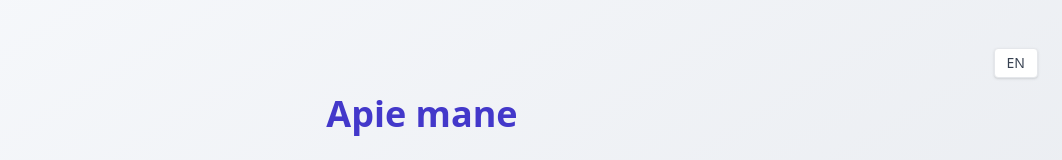
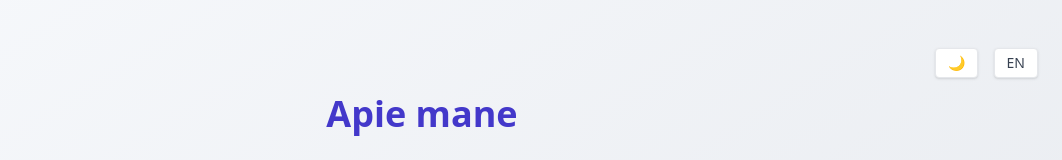
Before and after one commit to TrasherBart/portfff, a React (Vite) app: page / in a window 1280 px wide. Shown: the top 160 px of the page, without its empty margins (218-1280 px from the left). Built offline with nearby package versions, Linux system fonts and the light colour scheme.

Commit message:
Update Portfolio.jsx

```diff
--- a/src/Portfolio.jsx
+++ b/src/Portfolio.jsx
@@ -3,23 +3,31 @@ import { useState } from "react";
 
 export default function Portfolio() {
   const [lang, setLang] = useState("lt");
+  const [darkMode, setDarkMode] = useState(false);
 
   return (
-    <div className="min-h-screen bg-gradient-to-br from-[#f7f9fc] to-[#e4e7ec] text-gray-900 px-6 py-12 font-sans">
-      <div className="flex justify-end mb-4">
+    <div className={darkMode ? "dark" : ""}>
+      <div className="min-h-screen bg-gradient-to-br from-[#f7f9fc] to-[#e4e7ec] text-gray-900 dark:from-gray-900 dark:to-gray-800 dark:text-white px-6 py-12 font-sans transition-colors">
+        <div className="flex justify-end mb-4 gap-4">
+          <button
+            onClick={() => setDarkMode(!darkMode)}
+            className="text-sm px-3 py-1 border rounded shadow bg-white text-gray-700 dark:bg-gray-800 dark:text-white"
+          >
+            {darkMode ? "☀️" : "🌙"}
+          </button>
           <button
             onClick={() => setLang(lang === 'lt' ? 'en' : 'lt')}
-          className="text-sm px-3 py-1 border rounded shadow bg-white text-gray-700"
+            className="text-sm px-3 py-1 border rounded shadow bg-white text-gray-700 dark:bg-gray-800 dark:text-white"
           >
             {lang === 'lt' ? 'EN' : 'LT'}
           </button>
         </div>
 
-      <h1 className="text-4xl font-bold text-center mb-10 text-indigo-700">
+        <h1 className="text-4xl font-bold text-center mb-10 text-indigo-700 dark:text-indigo-300">
           {lang === 'lt' ? 'Apie mane' : 'About Me'}
         </h1>
 
-      <p className="max-w-3xl mx-auto text-lg text-center bg-white p-6 rounded-2xl shadow-xl border border-gray-200 leading-relaxed whitespace-pre-line">
+        <p className="max-w-3xl mx-auto text-lg text-center bg-white dark:bg-gray-900 p-6 rounded-2xl shadow-xl border border-gray-200 dark:border-gray-700 leading-relaxed whitespace-pre-line">
           {lang === 'lt'
             ? `Savarankiškai išmokęs grafinio dizaino ir svetainių kūrimo pagrindus, šiuo metu dirbu su moderniausiomis technologijomis, kad padėčiau klientams perteikti jų vertę aiškiai ir estetiškai.
 
@@ -29,5 +37,6 @@ Mano stiprybė – kūrybos ir technologijų sintezė.`
 My strength lies in the fusion of creativity and technology.`}
         </p>
       </div>
+    </div>
   );
 }
```
Lines whose indentation alone changed are shown as unchanged.
